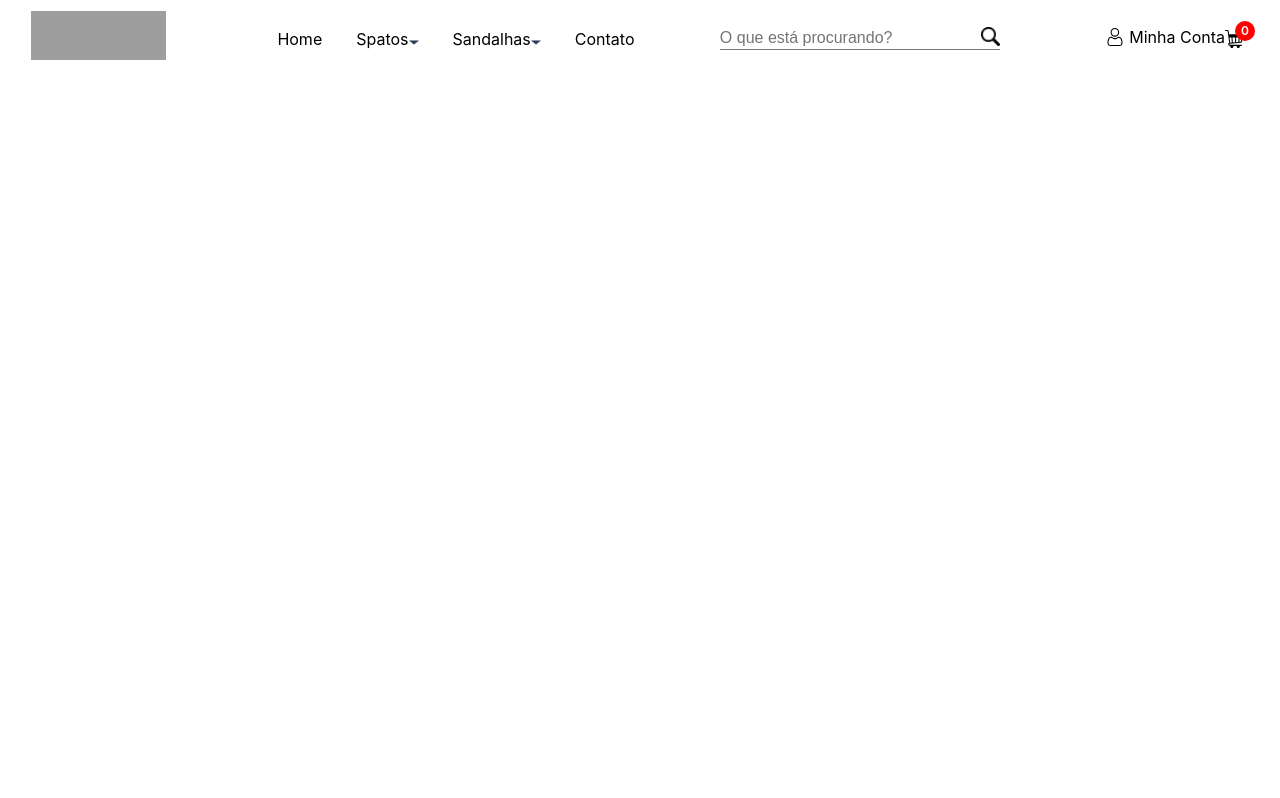
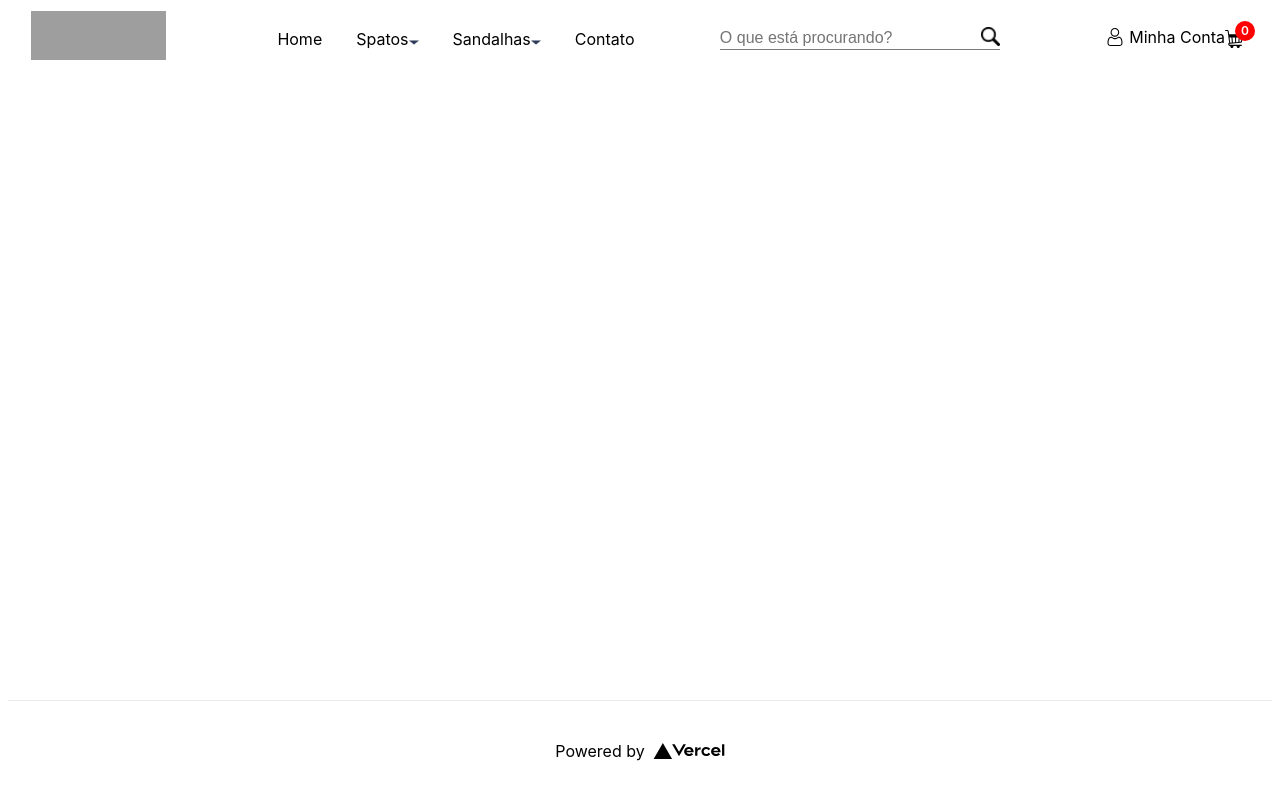
Before and after one commit to dan-liberato/go-beyond-front-end, a Next.js app: page / in a window 1280 px wide. Built offline with nearby package versions, Linux system fonts and the light colour scheme; grey boxes are pictures that could not be loaded.

Commit message:
feat: created Footer

```diff
--- /dev/null
+++ b/src/components/Footer/footer.module.css
@@ -0,0 +1,20 @@
+.container {
+	width: 100%;
+	height: 100px;
+	border-top: 1px solid #eaeaea;
+	display: flex;
+	justify-content: center;
+	align-items: center;
+}
+
+.container a {
+	display: flex;
+	justify-content: center;
+	align-items: center;
+	flex-grow: 1;
+}
+
+.logo {
+	height: 1em;
+	margin-left: 0.5rem;
+}
--- /dev/null
+++ b/src/components/Footer/index.tsx
@@ -0,0 +1,25 @@
+import Image from "next/image";
+
+import styles from "./footer.module.css";
+
+export const Footer = () => {
+	return (
+		<footer className={styles.container}>
+			<a
+				href="https://vercel.com?utm_source=create-next-app&utm_medium=default-template&utm_campaign=create-next-app"
+				target="_blank"
+				rel="noopener noreferrer"
+			>
+				Powered by{" "}
+				<span className={styles.logo}>
+					<Image
+						src="/vercel.svg"
+						alt="Vercel Logo"
+						width={72}
+						height={16}
+					/>
+				</span>
+			</a>
+		</footer>
+	);
+};
```
